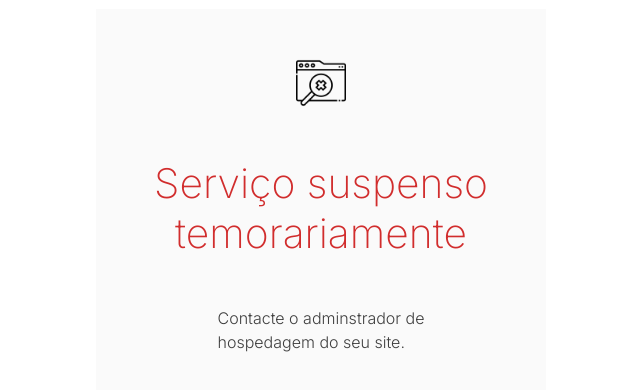
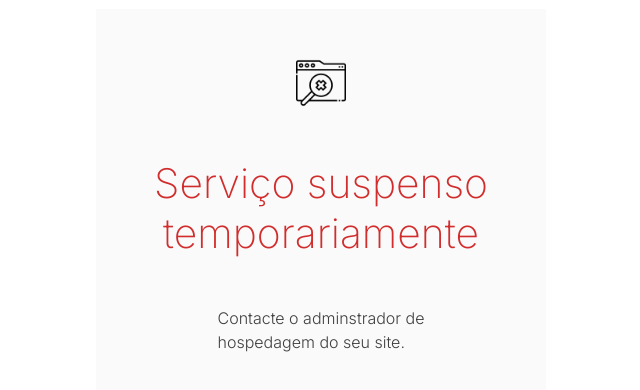
Before and after one commit to walttoncoelho/PotencialEstruturas, a React (Create React App) app: page /Suspenso in a window 1280 px wide. Shown: the part 166-556 px from the top of the page, without its empty margins (319-959 px from the left). Built offline with nearby package versions, Linux system fonts and the light colour scheme.

Commit message:
fir page error

```diff
--- a/src/pages/suspenso/Suspenso.jsx
+++ b/src/pages/suspenso/Suspenso.jsx
@@ -13,7 +13,7 @@ export default function Suspenso() {
 
 
     <h2>
-      Serviço suspenso temorariamente
+      Serviço suspenso temporariamente
     </h2>
     <p>Contacte o adminstrador de <br/>hospedagem do seu site.</p>
       </Box>
```
